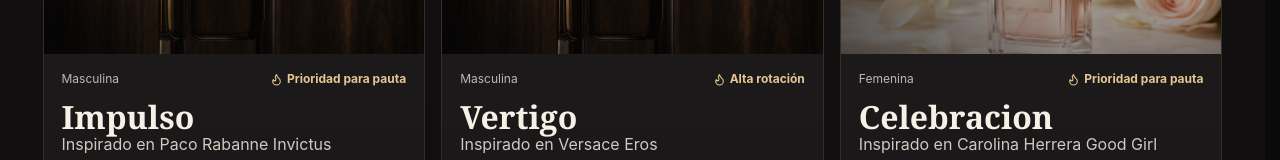
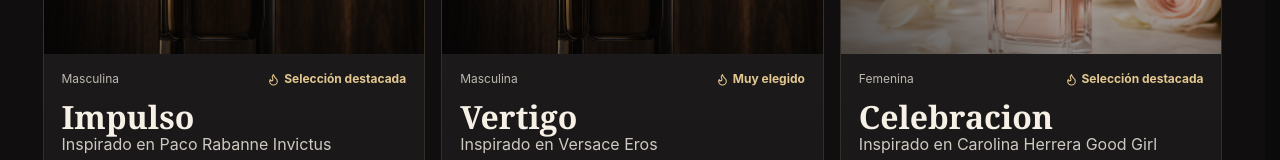
Before and after one commit to davidricardobc/empire-essence-v3-lab, a Next.js app: page / in a window 1280 px wide. Shown: the part 5330-5490 px from the top of the page. Built offline with nearby package versions, Linux system fonts and the light colour scheme; no server answers.

Commit message:
fix: ocultar lenguaje interno de pauta

```diff
--- a/src/components/advisor/AlexAdvisor.tsx
+++ b/src/components/advisor/AlexAdvisor.tsx
@@ -423,8 +423,8 @@
 
 function getAdvisorBadge(product: Product) {
   const priority = getCommercialPriority(product);
-  if (priority === "campaign") return "Prioridad para pauta";
-  if (priority === "support") return "Alta rotación";
+  if (priority === "campaign") return "Selección destacada";
+  if (priority === "support") return "Muy elegido";
   return "Recomendación";
 }
 
--- a/src/components/catalog/CatalogExplorer.tsx
+++ b/src/components/catalog/CatalogExplorer.tsx
@@ -99,7 +99,7 @@
             <Filter size={16} />
             {filtered.length} de {products.length} referencias visibles
           </div>
-          <div className="campaign-count">Prioridad para pauta primero</div>
+          <div className="campaign-count">Selecciones destacadas primero</div>
           <button
             type="button"
             className="mobile-filter-toggle"
--- a/src/lib/commercial-priority.ts
+++ b/src/lib/commercial-priority.ts
@@ -34,8 +34,8 @@
 
 export function getCommercialPriorityLabel(product: Product) {
   const tier = getCommercialPriority(product);
-  if (tier === "campaign") return "Prioridad para pauta";
-  if (tier === "support") return "Alta rotación";
+  if (tier === "campaign") return "Selección destacada";
+  if (tier === "support") return "Muy elegido";
   return null;
 }
 
```
